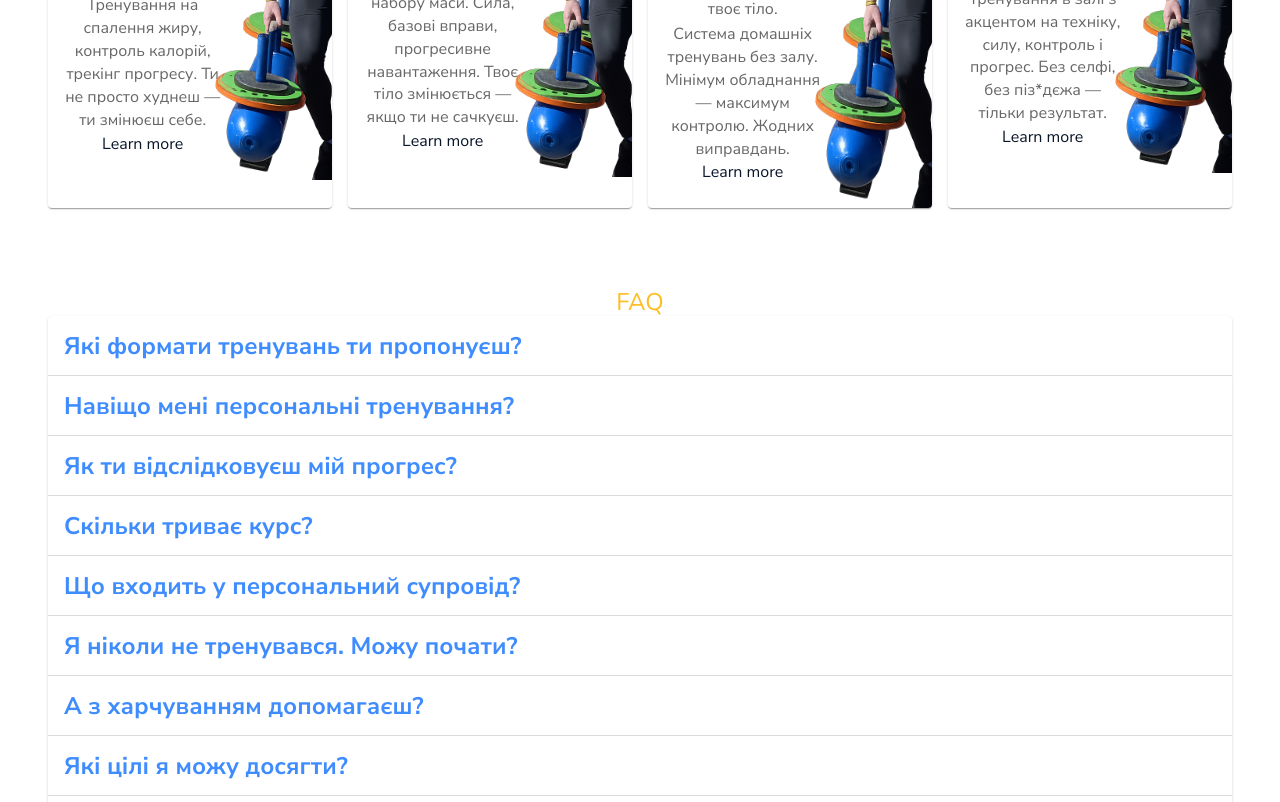
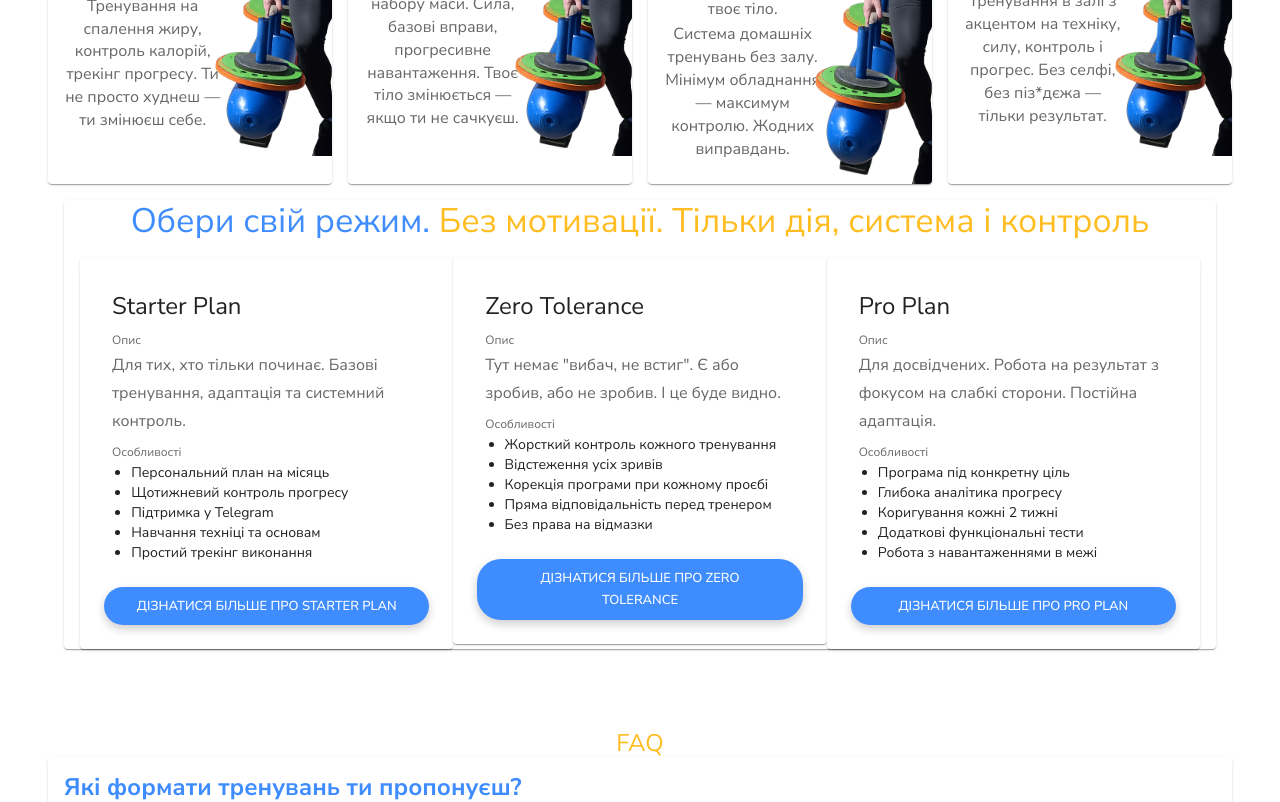
Before and after one commit to fithruk/nextSite, a Next.js app: page / in a window 1280 px wide. Shown: the part 1460-2262 px from the top of the page. Built offline with nearby package versions, Linux system fonts and the light colour scheme; some icons are missing; what @mui/material-nextjs would draw is missing.

Commit message:
contactUsRef

```diff
--- a/src/app/page.tsx
+++ b/src/app/page.tsx
@@ -1,11 +1,27 @@
+"use client";
+
 import LandingHeader from "@/components/Landing/Header/Header";
+import { useRef, useState } from "react";
 import { Paper } from "@mui/material";
 import { AppBox } from "@/components/UI/AppBox/AppBox";
 import Services from "@/components/Landing/Services/Services";
 import Accordions from "@/components/Landing/FAQ/Accordions";
 import ContactUs from "@/components/Landing/ContactUs/ContactUs";
+import OurPlans from "@/components/OurPlans/OurPlans";
 
 export default function Landing() {
+  const contactUsRef = useRef<HTMLDivElement | null>(null);
+  const [messageFromPlan, setMessageFromPlan] = useState<string>("");
+
+  const scrollToContact = (msg: string) => {
+    setMessageFromPlan(msg);
+
+    contactUsRef.current?.scrollIntoView({
+      behavior: "smooth",
+      block: "start",
+    });
+  };
+
   return (
     <Paper
       sx={{
@@ -18,8 +34,9 @@ export default function Landing() {
         {" "}
         <LandingHeader />
         <Services />
+        <OurPlans scrollToContact={scrollToContact} />
         <Accordions />
-        <ContactUs />
+        <ContactUs ref={contactUsRef} prefillMessage={messageFromPlan} />
       </AppBox>
     </Paper>
   );
--- a/src/components/Landing/ContactUs/ContactUs.tsx
+++ b/src/components/Landing/ContactUs/ContactUs.tsx
@@ -1,6 +1,13 @@
 "use client";
 import styles from "./styles.module.css";
-import { ChangeEvent, FormEvent, useRef, useState } from "react";
+import {
+  ChangeEvent,
+  FormEvent,
+  forwardRef,
+  useEffect,
+  useRef,
+  useState,
+} from "react";
 import { TextField, Typography, Paper, Stack } from "@mui/material";
 import { AppButton } from "@/components/UI/AppButton/AppButton";
 import {
@@ -22,7 +29,12 @@ const initialState = {
   message: "",
 };
 
-const ContactUs = () => {
+type ContactUsProps = {
+  prefillMessage: string;
+};
+
+const ContactUs = forwardRef<HTMLDivElement, ContactUsProps>(
+  ({ prefillMessage }: ContactUsProps, ref) => {
     const [state, setState] = useState<ContactUsTypes>(initialState);
     const formRef = useRef<HTMLFormElement>(null);
 
@@ -79,11 +91,16 @@ const ContactUs = () => {
       }
     };
 
+    useEffect(() => {
+      setState((state) => ({ ...state, message: prefillMessage }));
+    }, [prefillMessage]);
+
     return (
+      <form ref={formRef} onSubmit={onSendMessage}>
         <Paper
+          ref={ref}
           elevation={4}
           sx={{
-        // maxWidth: 600,
             margin: "auto",
             mt: 6,
             p: 4,
@@ -91,9 +108,6 @@ const ContactUs = () => {
             backgroundColor: "#f4f8ff",
             boxShadow: "0px 6px 16px rgba(0, 0, 0, 0.1)",
           }}
-      component={"form"}
-      onSubmit={onSendMessage}
-      ref={formRef}
         >
           <Typography
             variant="h5"
@@ -152,7 +166,10 @@ const ContactUs = () => {
             <AppButton type="submit">Надіслати</AppButton>
           </Stack>
         </Paper>
+      </form>
     );
-};
+  }
+);
 
+ContactUs.displayName = "ContactUs";
 export default ContactUs;
--- a/src/components/Landing/Services/Services.tsx
+++ b/src/components/Landing/Services/Services.tsx
@@ -143,9 +143,9 @@ const Services = () => {
                       color="text.secondary"
                       fontSize={{ xs: "1.5vh", md: "1rem" }}
                     >
-                      <AppLink href={"#"} style={{ alignSelf: "flex-end" }}>
+                      {/* <AppLink href={"#"} style={{ alignSelf: "flex-end" }}>
                         Learn more{" "}
-                      </AppLink>
+                      </AppLink> */}
                     </Typography>
                   </CardContent>
                 </Grid>
--- /dev/null
+++ b/src/components/OurPlans/OurPlans.tsx
@@ -0,0 +1,156 @@
+import {
+  Paper,
+  Typography,
+  Card,
+  CardContent,
+  CardActions,
+  Grid,
+} from "@mui/material";
+import { AppButton } from "../UI/AppButton/AppButton";
+
+const cardsContent = [
+  {
+    cardTitle: "Starter Plan",
+    description:
+      "Для тих, хто тільки починає. Базові тренування, адаптація та системний контроль.",
+    features: [
+      "Персональний план на місяць",
+      "Щотижневий контроль прогресу",
+      "Підтримка у Telegram",
+      "Навчання техніці та основам",
+      "Простий трекінг виконання",
+    ],
+  },
+  {
+    cardTitle: "Zero Tolerance",
+    description:
+      'Тут немає "вибач, не встиг". Є або зробив, або не зробив. І це буде видно.',
+    features: [
+      "Жорсткий контроль кожного тренування",
+      "Відстеження усіх зривів",
+      "Корекція програми при кожному проєбі",
+      "Пряма відповідальність перед тренером",
+      "Без права на відмазки",
+    ],
+  },
+  {
+    cardTitle: "Pro Plan",
+    description:
+      "Для досвідчених. Робота на результат з фокусом на слабкі сторони. Постійна адаптація.",
+    features: [
+      "Програма під конкретну ціль",
+      "Глибока аналітика прогресу",
+      "Коригування кожні 2 тижні",
+      "Додаткові функціональні тести",
+      "Робота з навантаженнями в межі",
+    ],
+  },
+];
+
+type PlanCardProps = {
+  cardTitle: string;
+  description: string;
+  features: string[];
+  onClick: (message: string) => void;
+};
+
+const PlanCard = ({
+  cardTitle,
+  description,
+  features,
+  onClick,
+}: PlanCardProps) => {
+  return (
+    <Card
+      sx={{
+        maxWidth: 400,
+        padding: {
+          xs: "1vh",
+          md: "1rem",
+          flexDirection: "column",
+
+          display: "flex",
+
+          justifyContent: "space-between",
+        },
+      }}
+    >
+      <CardContent>
+        <Typography gutterBottom variant="h5" component="div">
+          {cardTitle}
+        </Typography>
+
+        <Typography
+          variant="caption"
+          sx={{ color: "text.secondary", mt: 1 }}
+          component="p"
+        >
+          Опис
+        </Typography>
+        <Typography variant="subtitle1" sx={{ color: "text.secondary" }}>
+          {description}
+        </Typography>
+
+        <Typography
+          variant="caption"
+          sx={{ color: "text.secondary", mt: 1 }}
+          component="p"
+        >
+          Особливості
+        </Typography>
+        <ul style={{ paddingLeft: "1.2rem" }}>
+          {features.map((str) => (
+            <Typography key={str} component="li" variant="body2">
+              {str}
+            </Typography>
+          ))}
+        </ul>
+      </CardContent>
+
+      <CardActions sx={{ display: "flex", justifyContent: "center" }}>
+        <AppButton
+          sx={{ textTransform: "uppercase", margin: 0 }}
+          fullWidth
+          size="small"
+          onClick={() => onClick(`Я хочу дізнатися більше про ${cardTitle}`)}
+        >
+          дізнатися більше про {cardTitle}
+        </AppButton>
+      </CardActions>
+    </Card>
+  );
+};
+
+type OurPlansProps = {
+  scrollToContact: (msg: string) => void;
+};
+
+const OurPlans = ({ scrollToContact }: OurPlansProps) => {
+  return (
+    <Paper
+      sx={{
+        margin: { xs: "1vh", md: "1rem" },
+      }}
+    >
+      <Typography textAlign={"center"}>
+        <Typography color="var(--blue)" component={"span"} variant="h4">
+          {" "}
+          Обери свій режим.
+        </Typography>
+        <Typography color="var(--yellow)" component={"span"} variant="h4">
+          {" "}
+          Без мотивації. Тільки дія, система і контроль
+        </Typography>
+      </Typography>
+      <Grid container margin={{ xs: "1vh", md: "1rem" }}>
+        {cardsContent.map((card, i) => (
+          <Grid key={i} size={{ xs: 12, md: 4 }}>
+            <PlanCard onClick={scrollToContact} {...card} />
+          </Grid>
+        ))}
+      </Grid>
+    </Paper>
+  );
+};
+
+export default OurPlans;
```
Lines whose indentation alone changed are shown as unchanged.
